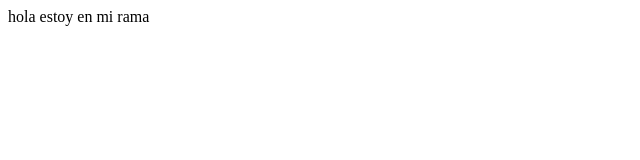
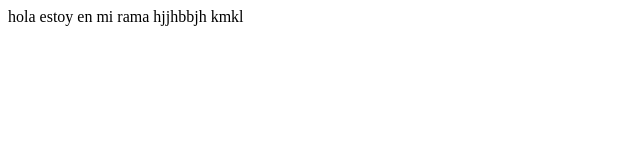
Before and after one commit to jhenoc/ejemplo, a plain HTML site: page index.html in a window 1280 px wide. Shown: the whole page, without its empty margins (0-640 px from the left). Drawn offline with Linux system fonts and the light colour scheme.

Commit message:
agregue lineas

```diff
--- a/index.html
+++ b/index.html
@@ -7,6 +7,8 @@
 </head>
 <body>
     hola estoy en mi rama
+    hjjhbbjh
+    kmkl
 
 </body>
 </html>
```
